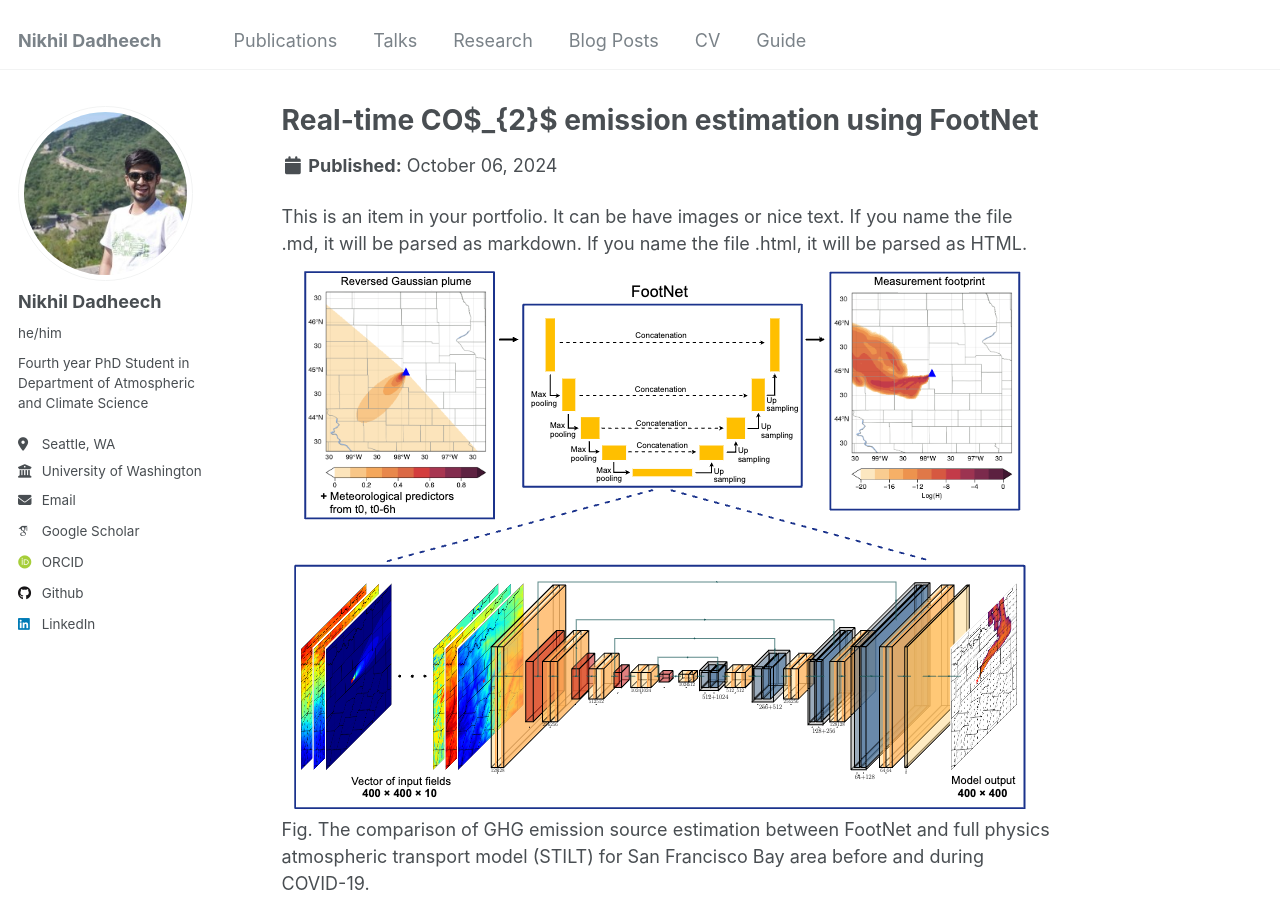
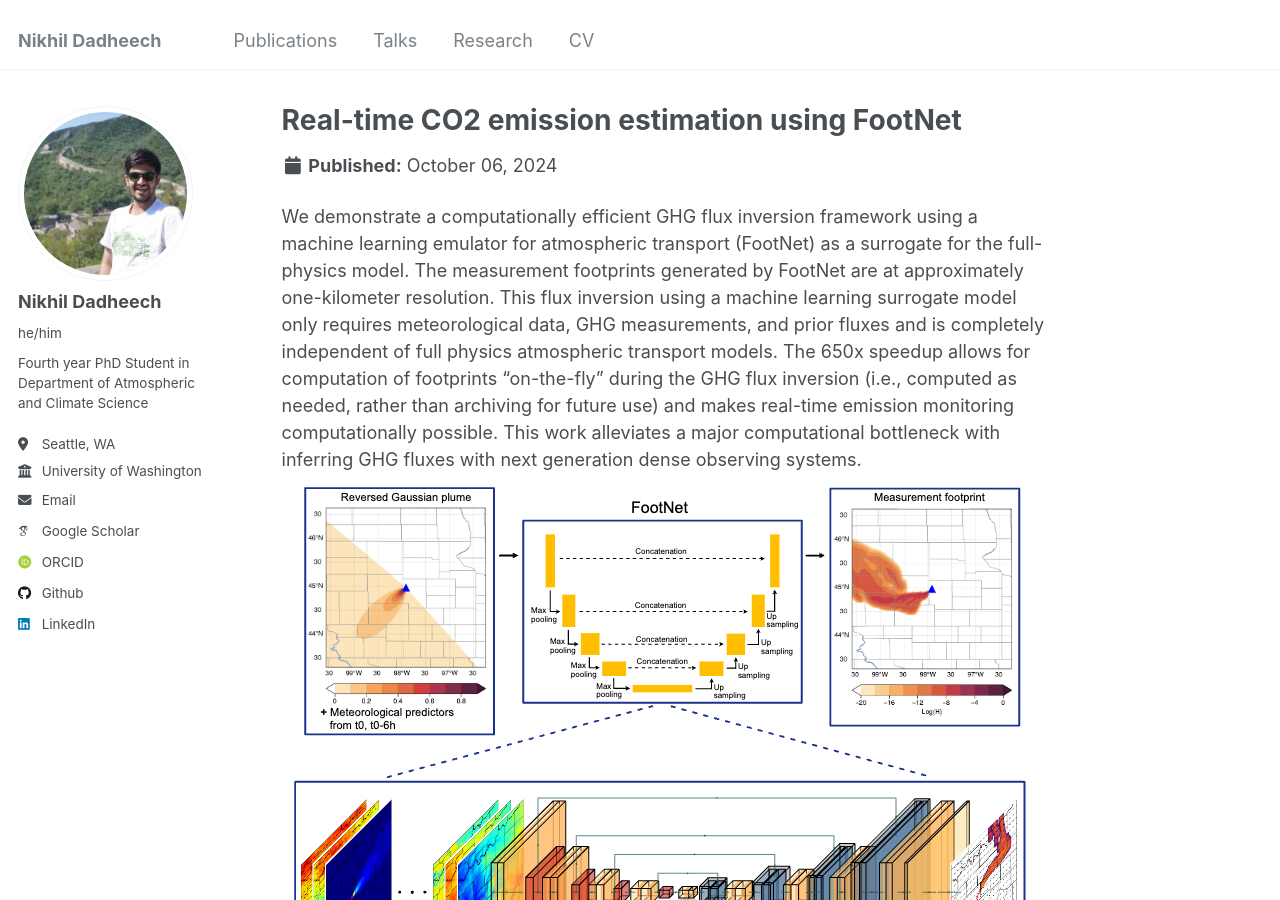
Before and after one commit to nd349/nd349.github.io, a Jekyll site: the page built from _portfolio/inversion.html, in a window 1280 px wide and 900 px high. Built offline with Jekyll 4.4.1, drawn with Linux system fonts in a browser that asks for light colours; some web fonts are replaced.

Commit message:
Research page

```diff
--- a/_portfolio/inversion.html
+++ b/_portfolio/inversion.html
@@ -1,10 +1,11 @@
 ---
-title: "Real-time CO$_{2}$ emission estimation using FootNet"
-excerpt: "Short description of portfolio item number 2 <br/><img src='/images/inversion.png'>"
+title: "Real-time CO2 emission estimation using FootNet"
+excerpt: "Here we developed a computationally efficient method for real-time estimation of GHG emission fluxes using a machine learning emulator for atmospheric transport (FootNet).<br/><img src='/images/inversion.png'>"
 collection: portfolio
 ---
 
-This is an item in your portfolio. It can be have images or nice text. If you name the file .md, it will be parsed as markdown. If you name the file .html, it will be parsed as HTML.
+We demonstrate a computationally efficient GHG flux inversion framework using a machine learning emulator for atmospheric transport (FootNet) as a surrogate for the full-physics model. The measurement footprints generated by FootNet are at approximately one-kilometer resolution. This flux inversion using a machine learning surrogate model only requires meteorological data, GHG measurements, and prior fluxes and is completely independent of full physics atmospheric transport models. The 650x speedup allows for computation of footprints “on-the-fly” during the GHG flux inversion (i.e., computed as needed, rather than archiving for future use) and makes real-time emission monitoring computationally possible. This work alleviates a major computational bottleneck with inferring GHG fluxes with next generation dense observing systems.
+
 
 <br/><img src='/images/footnet_unet.png'><br>
 Fig. The comparison of GHG emission source estimation between FootNet and full physics atmospheric transport model (STILT) for San Francisco Bay area before and during COVID-19.
```
Also changed, not shown: _data/navigation.yml (+4 -4 lines).
